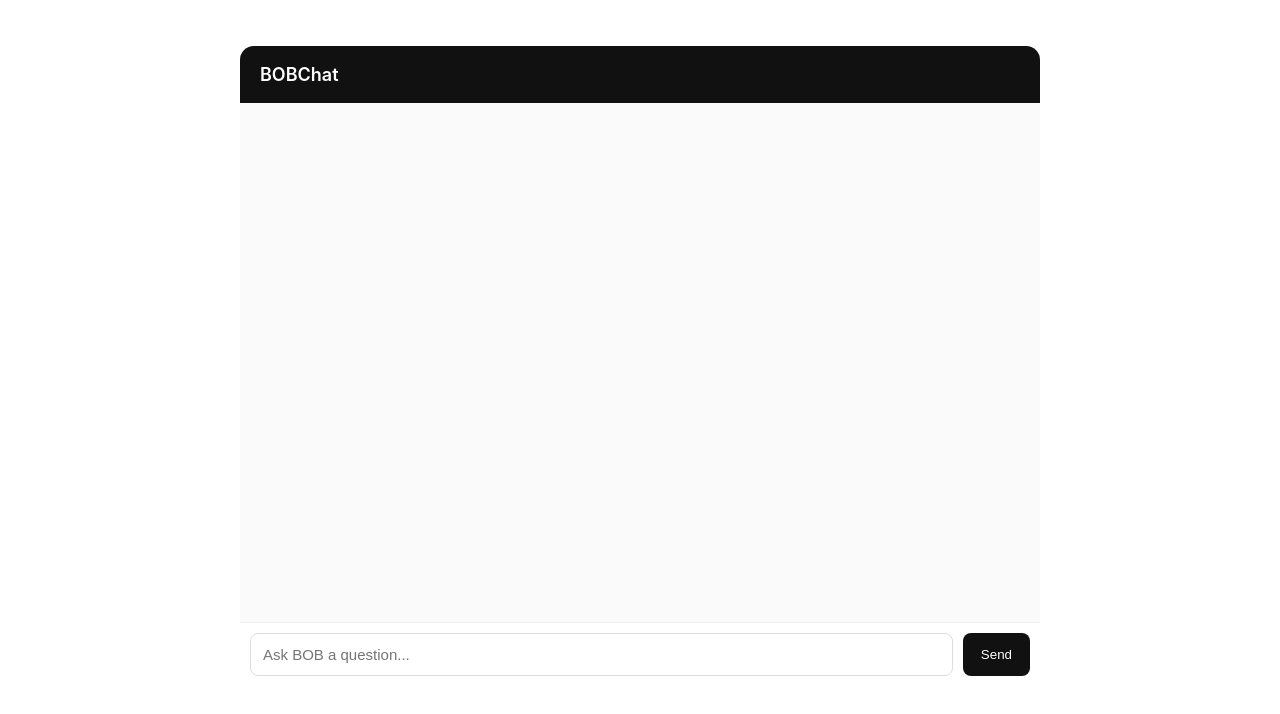
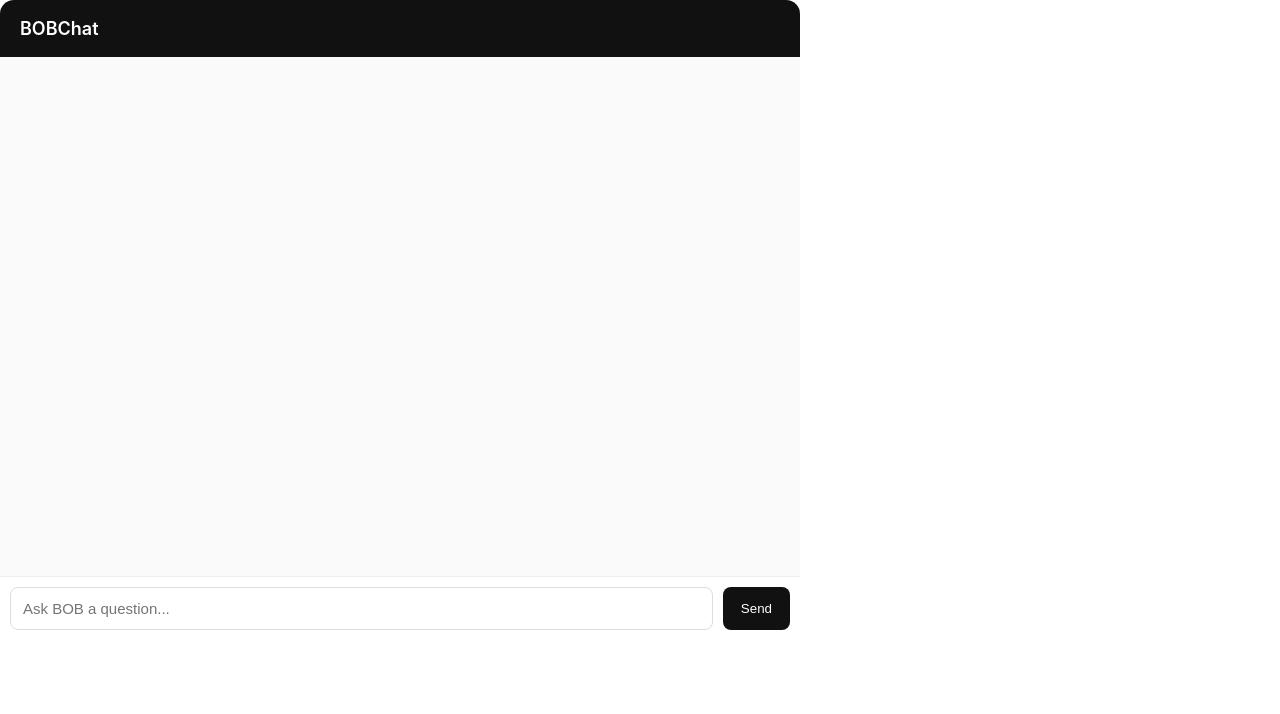
Before and after one commit to andybearden1655/bob-chatbot-new, a website: page public/index.html in a window 1280 px wide. Drawn offline with Linux system fonts and the light colour scheme.

Commit message:
Refactor CSS styles for body and chat-container
Adjusted body and chat-container styles for alignment and margin.

```diff
--- a/public/index.html
+++ b/public/index.html
@@ -7,27 +7,27 @@
 
 <style>
 
-body{
-margin:0;
-font-family:Inter, Arial, sans-serif;
-background:transparent;
-display:flex;
-justify-content:center;
-align-items:center;
-height:100vh;
+body {
+    margin: 0;
+    font-family: Inter, Arial, sans-serif;
+    background: transparent;
+    display: flex;
+    justify-content: flex-start;
+    align-items: flex-start;
+    height: 100vh;
 }
 
-.chat-container{
-width:100%;
-max-width:800px;
-height:80vh;
-background:white;
-border-radius:14px;
-/*box-shadow:0 15px 40px rgba(0,0,0,0.12);*/
-display:flex;
-flex-direction:column;
-overflow:hidden;
-margin-top: -68px;
+.chat-container {
+    width: 100%;
+    max-width: 800px;
+    height: 80vh;
+    background: white;
+    border-radius: 14px;
+    /* box-shadow: 0 15px 40px rgba(0, 0, 0, 0.12); */
+    display: flex;
+    flex-direction: column;
+    overflow: hidden;
+    margin-top: 0;
 }
 
 .header{
```
